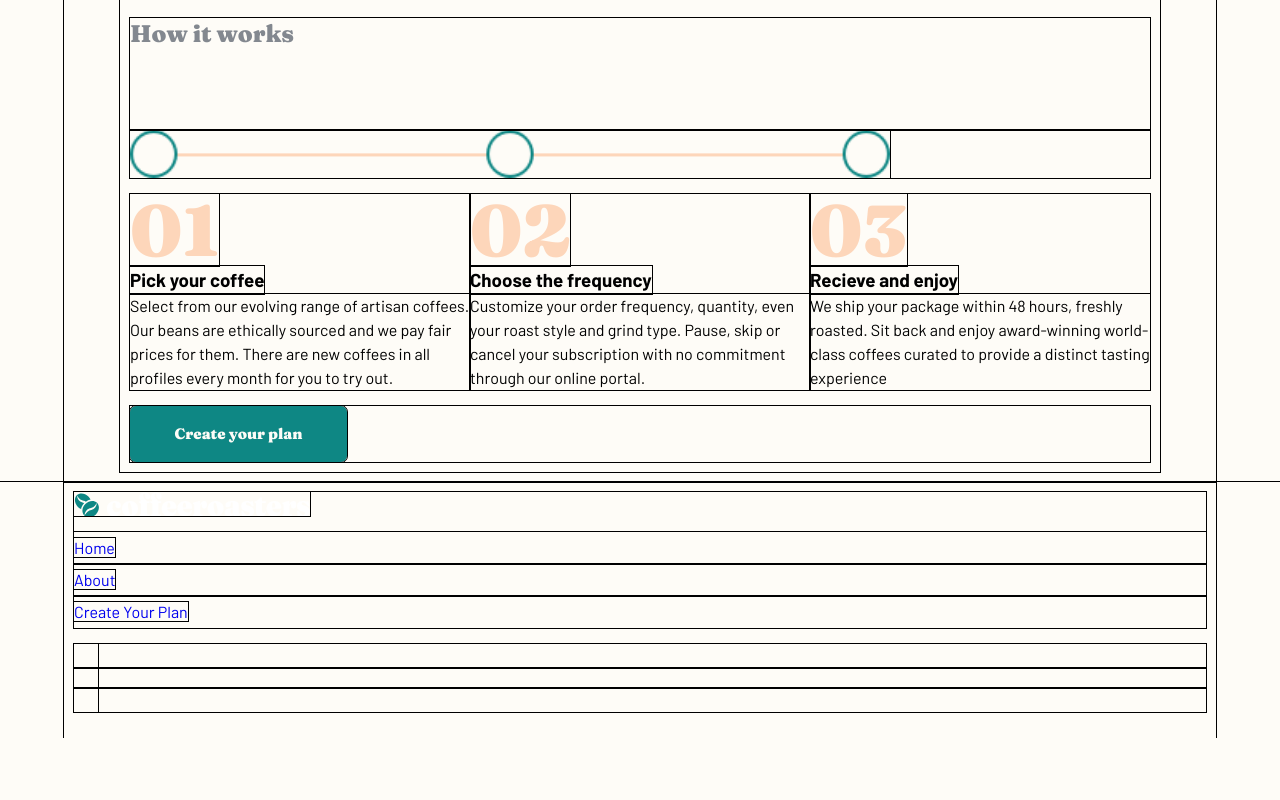
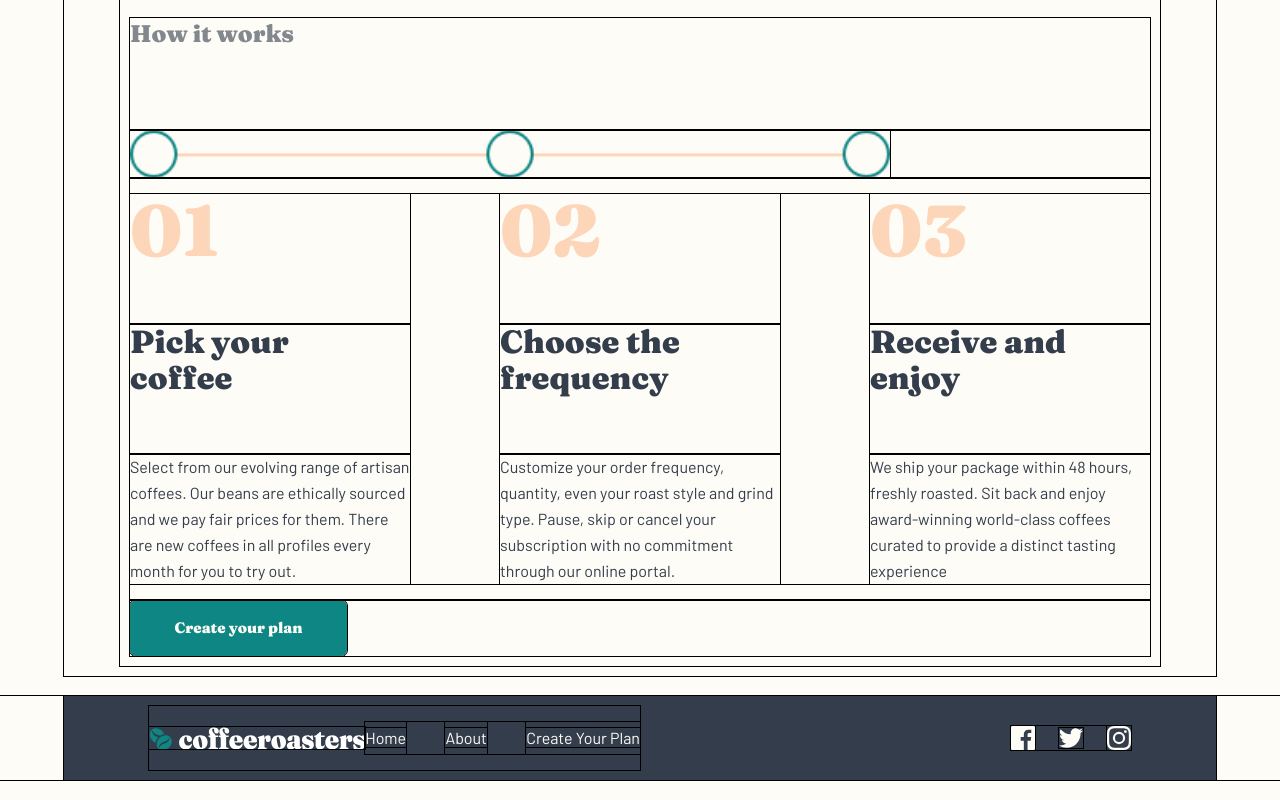
Before and after one commit to tlanettepollard/FEM-CoffeeRoasters-Subscription-Site-TLP, a React (Vite) app: page / in a window 1280 px wide. Shown: the part 2210-3010 px from the top of the page. Before the commit the page ends 2948 px from the top, so only its background shows below. Built offline with nearby package versions, Linux system fonts and the light colour scheme.

Commit message:
Update: Footer styling and Works section
Signed-off-by: T. Lanette <TLPollard4516@gmail.com>

```diff
--- a/src/components/planData.js
+++ b/src/components/planData.js
@@ -110,7 +110,7 @@ export const Works = [
     {
         id: '10',
         number: '03',
-        title: 'Recieve and enjoy',
+        title: 'Receive and enjoy',
         summary: 'We ship your package within 48 hours, freshly roasted. Sit back and enjoy award-winning world-class coffees curated to provide a distinct tasting experience',
     },
 ];
--- a/src/styles/components/_buttons.scss
+++ b/src/styles/components/_buttons.scss
@@ -8,6 +8,7 @@
     border: none;
     border-radius: .375rem;
     background-color: $main-btn-active;
+    cursor: pointer;
     @include ButtonFont;
 
     &:hover,
--- a/src/styles/components/_howWorks.scss
+++ b/src/styles/components/_howWorks.scss
@@ -21,22 +21,43 @@
         }
 
         .work__container {
+            @include flex(column, space-between, flex-start);
+            width: 100%;
+            height: auto;
+
+            @include bp-sm-tablet {
+                align-items: center;
+            }
+
             .works__items {
                 display: grid;
                 grid-template-columns: repeat(3, 1fr);
                 grid-template-rows: 1fr;
                 width: 100%;
+                gap: 5.625rem;
+
+                @include bp-lg-tablet {
+                    gap: .625rem;
+                }
 
                 @include bp-sm-tablet {
                     grid-template-columns: none;
                     grid-template-rows: repeat(3, 1fr);
+                    gap: 3.5rem;
                 }
 
                 .work__item {
                     max-width: 23.4375rem;
                     height: auto;
-                    @include flex(column, space-between,flex-start);
+                    display: grid;
+                    grid-template-columns: 1fr;
+                    grid-template-rows: repeat(3, 1fr);
+                    align-content: top;
                     text-align: start;
+
+                    @include bp-lg-tablet {
+                        grid-template-rows: repeat(3, 3.125rem, auto, 6.25rem);
+                    }
 
                     @include bp-sm-tablet {
                         align-items: center;
@@ -45,9 +66,51 @@
 
                     &--number {
                         @include HeaderOneNumber;
+                        //margin-bottom: -2.5rem;
+                    }
+
+                    &--title {
+                        @include HeaderThreeDK;
+                        padding-right: 1.875rem;
+
+                        @include bp-lg-tablet {
+                            font-size: 1.75rem;
+                            //margin-top: -0.625rem;
+                        }
+
+                        @include bp-sm-tablet {
+                            text-align: center;
+                            padding-right: 0;
+                        }
+                    }
+
+
+
+                    &--summary {
+                        @include BodyFontDK;
+                        //margin-top: -1.25rem;
+
+                        @include bp-lg-tablet {
+                            //margin-top: -1.875rem;
+                        }
+
+                        @include bp-sm-tablet {
+                            font-size: .9375rem;
+                            line-height: 1.5625rem;
+                            //margin-top: 0;
+                        }
+                    }
+
+                }
+            }
+
+
+        }
+
+        .btn__container {
+            @include bp-sm-tablet {
+                text-align: center;
             }
         }
     }
 }
-    }
-}
--- a/src/styles/layout/_footer.scss
+++ b/src/styles/layout/_footer.scss
@@ -0,0 +1,70 @@
+@use '../abstracts/' as *;
+@use '../base/' as *;
+
+footer {
+    max-height: 25rem;
+    margin: 1.25rem 0;
+
+    @include bp-lg-tablet {
+        height: 16.875rem;
+    }
+
+    @include bp-sm-tablet {
+        height: 21.875rem;
+    }
+    .footer__container {
+        background-color: $dk-grey-blue;
+        @include flex(row, space-between, center);
+        padding-inline: 5.3125rem;
+
+        @include bp-lg-tablet {
+            flex-direction: column;
+        }
+
+        .footer__mainmenu {
+            width: 50%;
+            @include flex(row, space-between, center);
+
+            @include bp-lg-tablet {
+                width: 100%;
+                flex-direction: column;
+                margin-top: 3.375rem;
+            }
+
+            @include bp-sm-tablet {
+
+            }
+
+            .footer__logo {
+                width: 14.75rem;
+                height: 1.625rem;
+                height: auto;
+            }
+            .footer__menu {
+                width: 18.75rem;
+                @include flex(row, space-between, center);
+                li a {
+                    color: $lt-cream;
+                }
+
+                @include bp-sm-tablet {
+                    flex-direction: column;
+                    margin-top: 3rem;
+                }
+            }
+        }
+
+        .footer__socialmenu {
+            width: 7.5rem;
+            @include flex(row, space-between, center);
+
+            @include bp-lg-tablet {
+                margin-bottom: 3.375rem;
+            }
+
+            @include bp-sm-tablet {
+                margin-top: 3rem;
+            }
+        }
+    }
+}
```
Lines whose indentation alone changed are shown as unchanged.
